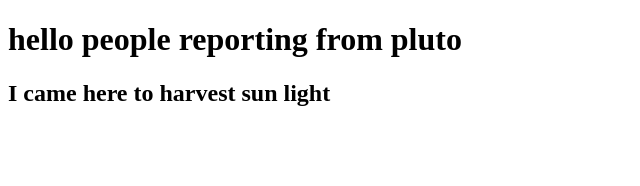
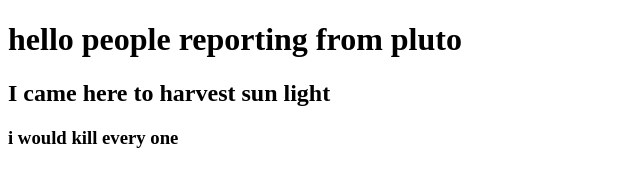
Before and after one commit to DaedalusY/cousera-test-, a plain HTML site: page kala/index.html in a window 1280 px wide. Shown: the whole page, without its empty margins (0-640 px from the left). Drawn offline with Linux system fonts and the light colour scheme.

Commit message:
crazy alien

```diff
--- a/kala/index.html
+++ b/kala/index.html
@@ -8,4 +8,5 @@
     <h1>hello people reporting from pluto</h1>
     <h2>I came here to harvest sun light</h2>
   </body>
+     <h3>i would kill every one</h3>
 </html>
```
